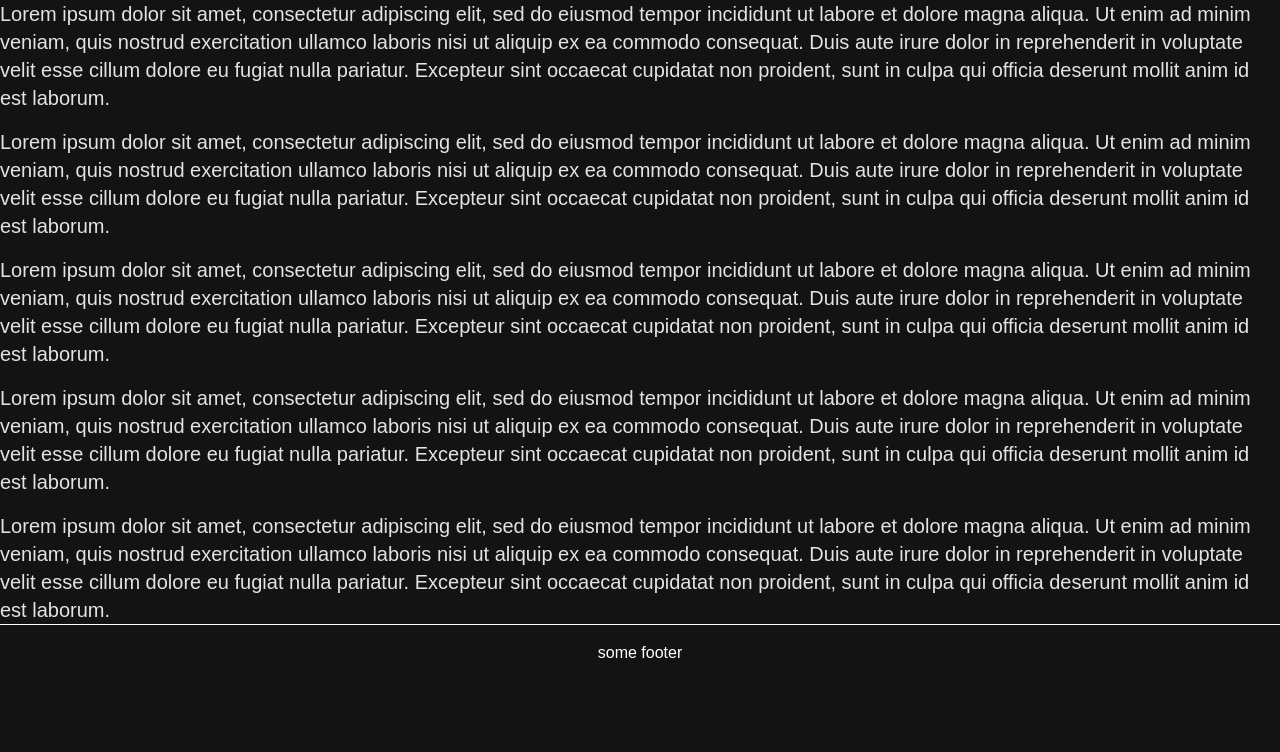
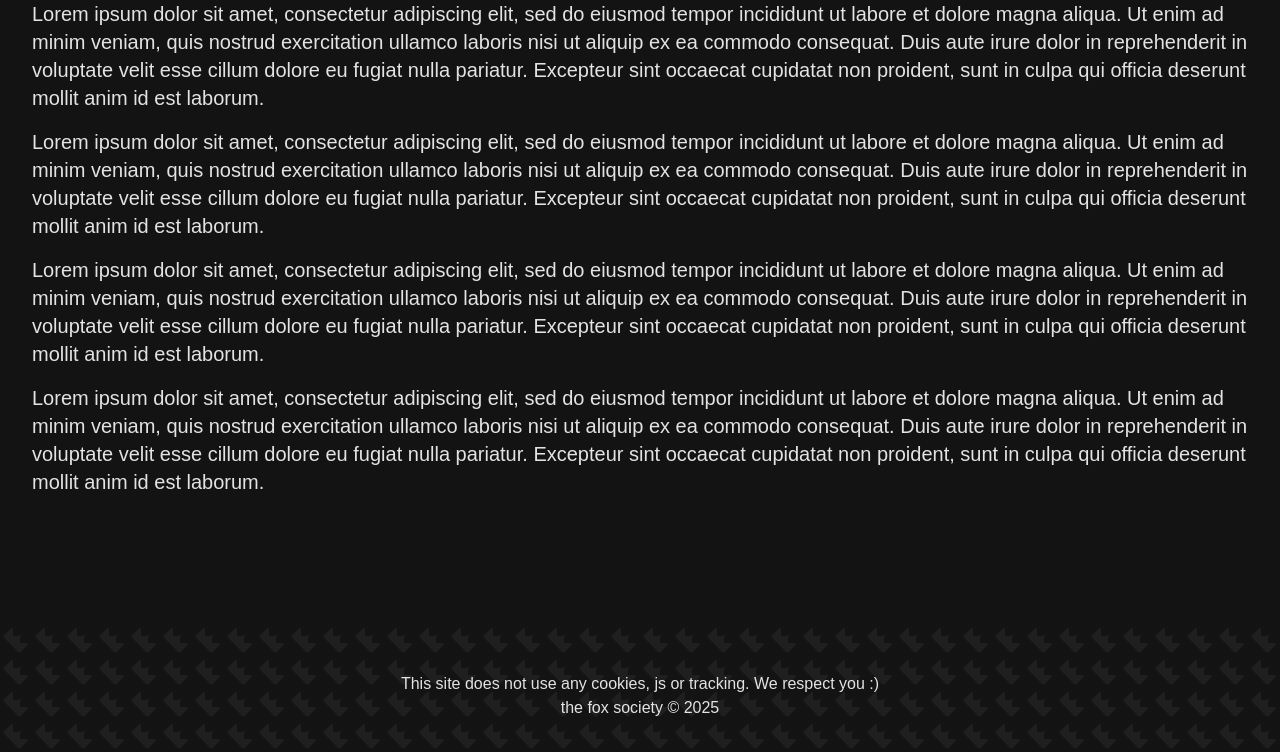
Before and after one commit to Martenfur/the-fox-society-net, a website: page src/index.html in a window 1280 px wide. Shown: the part 712-1464 px from the top of the page. Before the commit the page ends 1393 px from the top, so only its background shows below. Drawn offline with Linux system fonts and the light colour scheme; a web font is replaced by a local one.

Commit message:
Added footer.

```diff
--- a/src/index.html
+++ b/src/index.html
@@ -24,8 +24,8 @@
 			<!-- Right: Line + Links -->
 			<div class="flex flex-col flex-1 text-lg">
 				<!-- Line (aligned with logo) -->
-				<div class="h-10"></div>
-				<div class="h-0.5 bg-foxe-light rounded-2xl mb-2 justify-center"></div>
+				<div class="h-9"></div>
+				<div class="h-[1px] bg-foxe-light rounded-2xl mb-2 justify-center"></div>
 
 				<!-- Links below the line -->
 				<div class="flex space-x-4 items-center">
@@ -46,13 +46,13 @@
 	</nav>
 </header>
 
-<body class="bg-foxe-dark text-foxe-light font-foxe">
-	<main class="py-0">
+<body class="bg-foxe-dark text-foxe-light font-foxe min-h-screen flex flex-col">
+	<main class="py-0 flex-grow pb-32">
 		<div class="relative w-screen h-128 overflow-hidden">
 			<img src="assets/hyperflex.png"
 				class="absolute top-0 left-1/2 h-full -translate-x-1/2 object-cover min-w-full" alt="banner" />
 		</div>
-		<div class="max-w-screen-xl mx-auto">
+		<div class="max-w-screen-xl mx-auto px-8">
 			<h2 class="text-4xl font-bold pt-4"> Hello world! </h2>
 			<p class=" text-xl  pt-4">
 				Lorem ipsum dolor sit amet, consectetur adipiscing elit, sed do eiusmod tempor incididunt ut labore et
@@ -61,14 +61,7 @@
 				fugiat nulla pariatur. Excepteur sint occaecat cupidatat non proident, sunt in culpa qui officia
 				deserunt mollit anim id est laborum.
 			</p>
-			<p class=" text-xl  pt-4">
-				Lorem ipsum dolor sit amet, consectetur adipiscing elit, sed do eiusmod tempor incididunt ut labore et
-				dolore magna aliqua. Ut enim ad minim veniam, quis nostrud exercitation ullamco laboris nisi ut aliquip
-				ex ea commodo consequat. Duis aute irure dolor in reprehenderit in voluptate velit esse cillum dolore eu
-				fugiat nulla pariatur. Excepteur sint occaecat cupidatat non proident, sunt in culpa qui officia
-				deserunt mollit anim id est laborum.
-			</p>
-			<p class=" text-xl  pt-4">
+						<p class=" text-xl  pt-4">
 				Lorem ipsum dolor sit amet, consectetur adipiscing elit, sed do eiusmod tempor incididunt ut labore et
 				dolore magna aliqua. Ut enim ad minim veniam, quis nostrud exercitation ullamco laboris nisi ut aliquip
 				ex ea commodo consequat. Duis aute irure dolor in reprehenderit in voluptate velit esse cillum dolore eu
@@ -92,7 +85,12 @@
 		</div>
 	</main>
 
-	<footer class="text-white border-grey bottom-0 w-full border-t p-4 text-center">some footer</footer>
+	<footer class="text-foxe-light bottom-0 w-full pt-4 bg-[url('assets/bg.png')] bg-[length:64px_64px] bg-repeat">
+		<div class="flex flex-col h-28 items-center text-center justify-center">
+			<p>This site does not use any cookies, js or tracking. We respect you :)</p>
+			<p>the fox society © 2025</p>
+		</div>
+	</footer>
 </body>
 
 </html>
```
Also changed, not shown: src/assets/bg.png (added), src/output.css.
